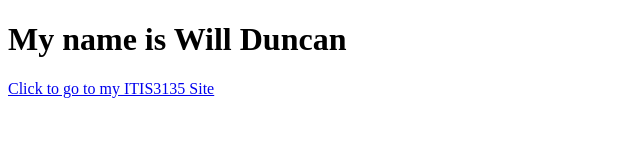
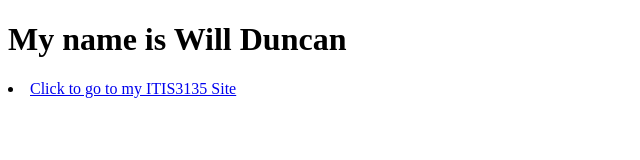
Before and after one commit to woduncanGH/woduncangh.github.io, a plain HTML site: page index.html in a window 1280 px wide. Shown: the full height of the page, 0-640 px from the left. Drawn offline with Linux system fonts and the light colour scheme.

Commit message:
Update index.html

```diff
--- a/index.html
+++ b/index.html
@@ -10,4 +10,4 @@
     <h1>My name is Will Duncan</h1>
 </body>
 </html>
-<a href = "itis_3135/">Click to go to my ITIS3135 Site</a>
+<li><a href = "itis_3135/">Click to go to my ITIS3135 Site</a></li>
```
